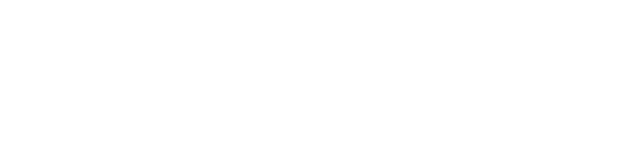
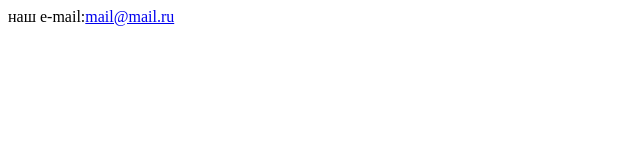
Before and after one commit to kurmel/special-app, a plain HTML site: page index.html in a window 1280 px wide. Shown: the whole page, without its empty margins (0-640 px from the left). Drawn offline with Linux system fonts and the light colour scheme.

Commit message:
added e-mail

```diff
--- a/index.html
+++ b/index.html
@@ -3,4 +3,7 @@
     <head>
         <title>Page title</title>
     </head>
+    <body>
+        <div> наш e-mail:<a href="mailto: mail@mail.ru">mail@mail.ru</a></div>
+    </body>
 </html>
```
